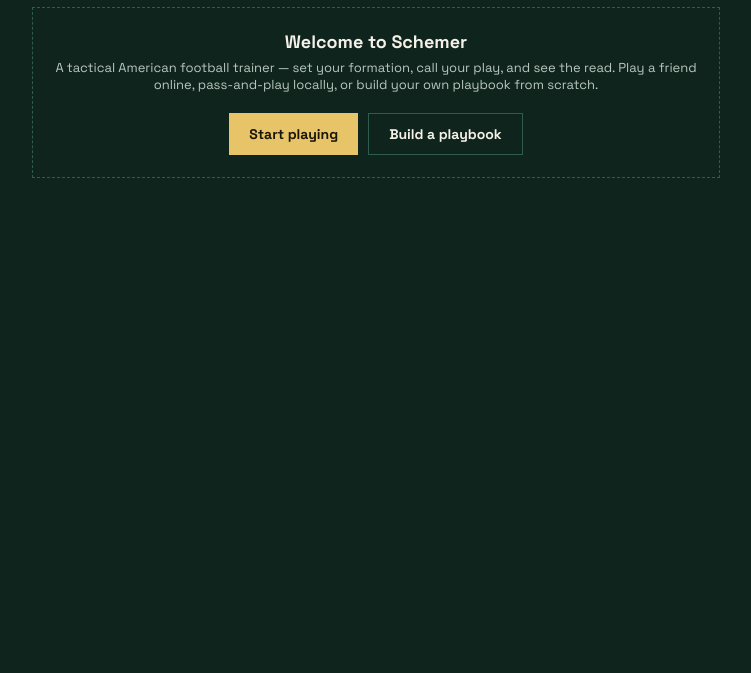
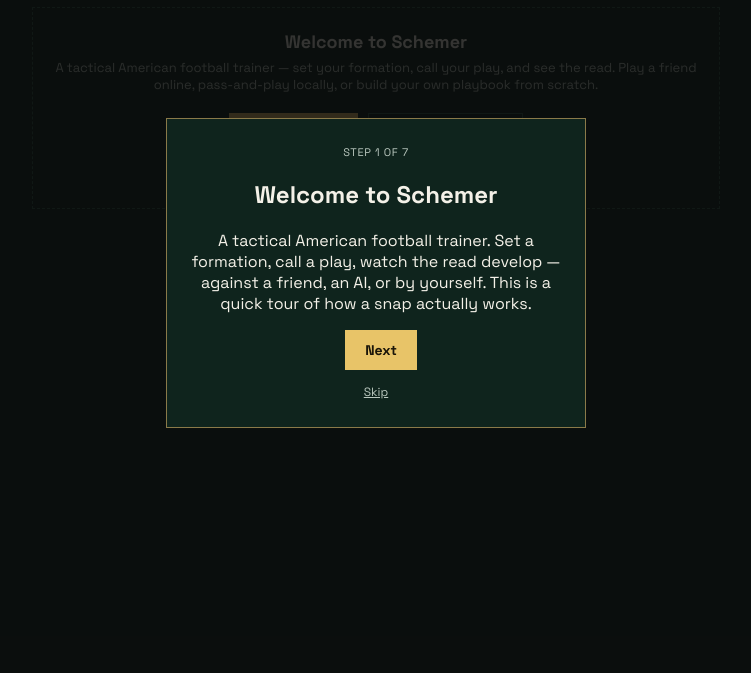
Before and after one commit to guydebasto/Schemer, a website: page index.html in a window 1280 px wide. Shown: the part 127-800 px from the top of the page, without its empty margins (264-1015 px from the left). Drawn offline with Linux system fonts and the light colour scheme.

Commit message:
Add a 7-slide onboarding walkthrough covering formation/front/motion/hidden-calls/personnel-rules/Practice \u2014 shows automatically for first-time visitors, reopenable anytime via 'How does this work?' on Home, never nags returning visitors

```diff
--- a/index.html
+++ b/index.html
@@ -160,6 +160,15 @@
 
   /* --- lobby --- */
   .lobby-card{ border:1px dashed var(--board-line); padding:22px 18px; text-align:center; }
+  .onboarding-overlay{
+    position:fixed; inset:0; background:rgba(10,10,10,0.82); z-index:500;
+    display:flex; align-items:center; justify-content:center; padding:20px;
+  }
+  .onboarding-card{
+    background:var(--bg-dark); border:1px solid var(--gold-dim); padding:26px 22px;
+    max-width:420px; width:100%; text-align:center;
+  }
+  .onboarding-progress{ font-size:11px; color:var(--chalk-dim); letter-spacing:0.06em; text-transform:uppercase; margin-bottom:6px; }
   .lobby-card h2{ font-size:18px; margin:0 0 6px; }
   .lobby-card p.sub{ font-size:13px; color:var(--chalk-dim); margin:0 0 20px; }
   .role-pick{ display:flex; gap:10px; justify-content:center; margin-bottom:8px; }
@@ -1071,6 +1080,51 @@ function genCode(){
   return s;
 }
 
+const ONBOARDING_SLIDES = [
+  { title:"Welcome to Schemer", body:"A tactical American football trainer. Set a formation, call a play, watch the read develop \u2014 against a friend, an AI, or by yourself. This is a quick tour of how a snap actually works." },
+  { title:"1. Offence sets the formation", body:"Offence picks a formation first \u2014 and it's visible to the defence right away, exactly like real football. Every skill player is a real position (QB, RB, WR, TE), not just a dot \u2014 turn on \u201clabels\u201d anytime to see who's who." },
+  { title:"2. Defence matches the front", body:"The defence sees that formation and picks their own personnel and alignment in response \u2014 also fully visible. This is the pre-snap chess match before anything's actually called." },
+  { title:"3. Motion (optional)", body:"Offence can shift a player before the snap \u2014 Jet, Orbit, Shift, or Return. It's visible in real time, and the defence gets a genuine chance to adjust their front in response, just like reacting to real pre-snap movement." },
+  { title:"4. The actual play call", body:"Now it gets hidden. Offence picks a play and the defence picks a call \u2014 neither side can see the other's choice. Both get revealed together at the snap, and the result plays out based on how the two matched up." },
+  { title:"Personnel actually matters", body:"You can't run a Draw or Sweep without a real running back in your formation \u2014 the game won't let you call it. Same for defence: coverages like Cover 2 or Prevent need enough safeties on the field, or they're not available either." },
+  { title:"Build your own playbook", body:"Head to Practice to draw your own formations, fronts, and plays \u2014 including drawing exact receiver routes. The play picker defaults to 8 core plays per side to start; tap \u201cshow all\u201d anytime to see the full 22/18-play book." },
+];
+
+function showOnboarding(){
+  const old = document.getElementById('onboardingOverlay');
+  if(old) old.remove();
+  let step = 0;
+  const overlay = document.createElement('div');
+  overlay.id = 'onboardingOverlay';
+  overlay.className = 'onboarding-overlay';
+  const card = document.createElement('div');
+  card.className = 'onboarding-card';
+  overlay.appendChild(card);
+  document.body.appendChild(overlay);
+
+  function renderStep(){
+    const s = ONBOARDING_SLIDES[step];
+    card.innerHTML = `
+      <div class="onboarding-progress">Step ${step+1} of ${ONBOARDING_SLIDES.length}</div>
+      <h2>${s.title}</h2>
+      <p class="sub">${s.body}</p>
+      <div class="lobby-actions" style="margin-top:16px;">
+        ${step>0 ? '<button class="ghost" id="obBack">Back</button>' : '<span></span>'}
+        ${step<ONBOARDING_SLIDES.length-1 ? '<button id="obNext">Next</button>' : '<button id="obDone">Let\u2019s play</button>'}
+      </div>
+      <div class="footer-link" style="margin-top:10px;"><a id="obSkip">Skip</a></div>`;
+    if(step>0) document.getElementById('obBack').onclick = ()=>{ step--; renderStep(); };
+    if(step<ONBOARDING_SLIDES.length-1) document.getElementById('obNext').onclick = ()=>{ step++; renderStep(); };
+    else document.getElementById('obDone').onclick = closeOnboarding;
+    document.getElementById('obSkip').onclick = closeOnboarding;
+  }
+  function closeOnboarding(){
+    lsSetJSON('schemer:onboardingSeen', true);
+    overlay.remove();
+  }
+  renderStep();
+}
+
 function notConfiguredNotice(){
   alert("Online multiplayer needs a Firebase config \u2014 fill in the firebaseConfig object near the top of this file (see the comment above it for instructions).");
 }
@@ -1239,10 +1293,12 @@ function renderLobby(){
       <div class="lobby-actions">
         <button id="btnGoPlay">Start playing</button>
         <button class="ghost" id="btnGoPractice">Build a playbook</button>
-      </div>`;
+      </div>
+      <div class="footer-link" style="margin-top:10px;"><a id="btnHowToPlay">How does this work?</a></div>`;
     lobby.appendChild(c);
     document.getElementById('btnGoPlay').onclick = ()=> goToScreen('landing');
     document.getElementById('btnGoPractice').onclick = ()=> goToScreen('editor');
+    document.getElementById('btnHowToPlay').onclick = ()=> showOnboarding();
     return;
   }
 
@@ -3648,6 +3704,7 @@ document.querySelectorAll('.topnav button').forEach(b=> b.onclick = ()=> goToScr
   const resumed = await tryResumeSession();
   if(!resumed){ appScreen = 'home'; renderLobby(); }
   updateNavActive();
+  if(!resumed && !lsGetJSON('schemer:onboardingSeen')) showOnboarding();
 })();
 
 document.addEventListener('keydown', e=>{
```
Also changed, not shown: tests/run_all.js (+30 -0 lines).
